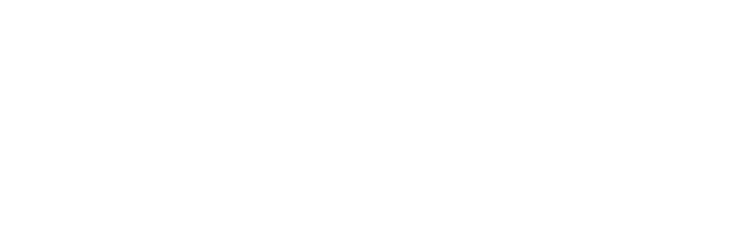
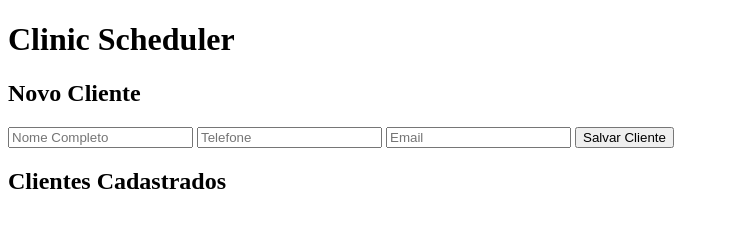
Before and after one commit to rhuan-kowic/ts-vanilla-clinic-scheduler, a website built with Vite: page index.html in a window 1280 px wide. Shown: the whole page, without its empty margins (0-729 px from the left). Built offline with nearby package versions, Linux system fonts and the light colour scheme.

Commit message:
feat(ui): adicionar estrutura base do HTML

```diff
--- a/index.html
+++ b/index.html
@@ -1,4 +1,4 @@
-<!doctype html>
+<!DOCTYPE html>
 <html lang="en">
   <head>
     <meta charset="UTF-8" />
@@ -7,7 +7,35 @@
     <title>ts-vanilla-clinic-scheduler</title>
   </head>
   <body>
-    <div id="app"></div>
+    <div id="app">
+      <header>
+        <h1>Clinic Scheduler</h1>
+      </header>
+
+      <main class="container">
+        <section class="container">
+          <section class="panel">
+            <h2>Novo Cliente</h2>
+            <form id="form-cliente">
+              <input
+                type="text"
+                placeholder="Nome Completo"
+                id="nome"
+                required
+              />
+              <input type="tel" id="telefone" placeholder="Telefone" required />
+              <input type="email" id="email" placeholder="Email" required />
+              <button type="submit">Salvar Cliente</button>
+            </form>
+          </section>
+          <section class="panel">
+            <h2>Clientes Cadastrados</h2>
+            <div id="cliente-list-app"></div>
+          </section>
+        </section>
+      </main>
+    </div>
+
     <script type="module" src="/src/main.ts"></script>
   </body>
 </html>
```
